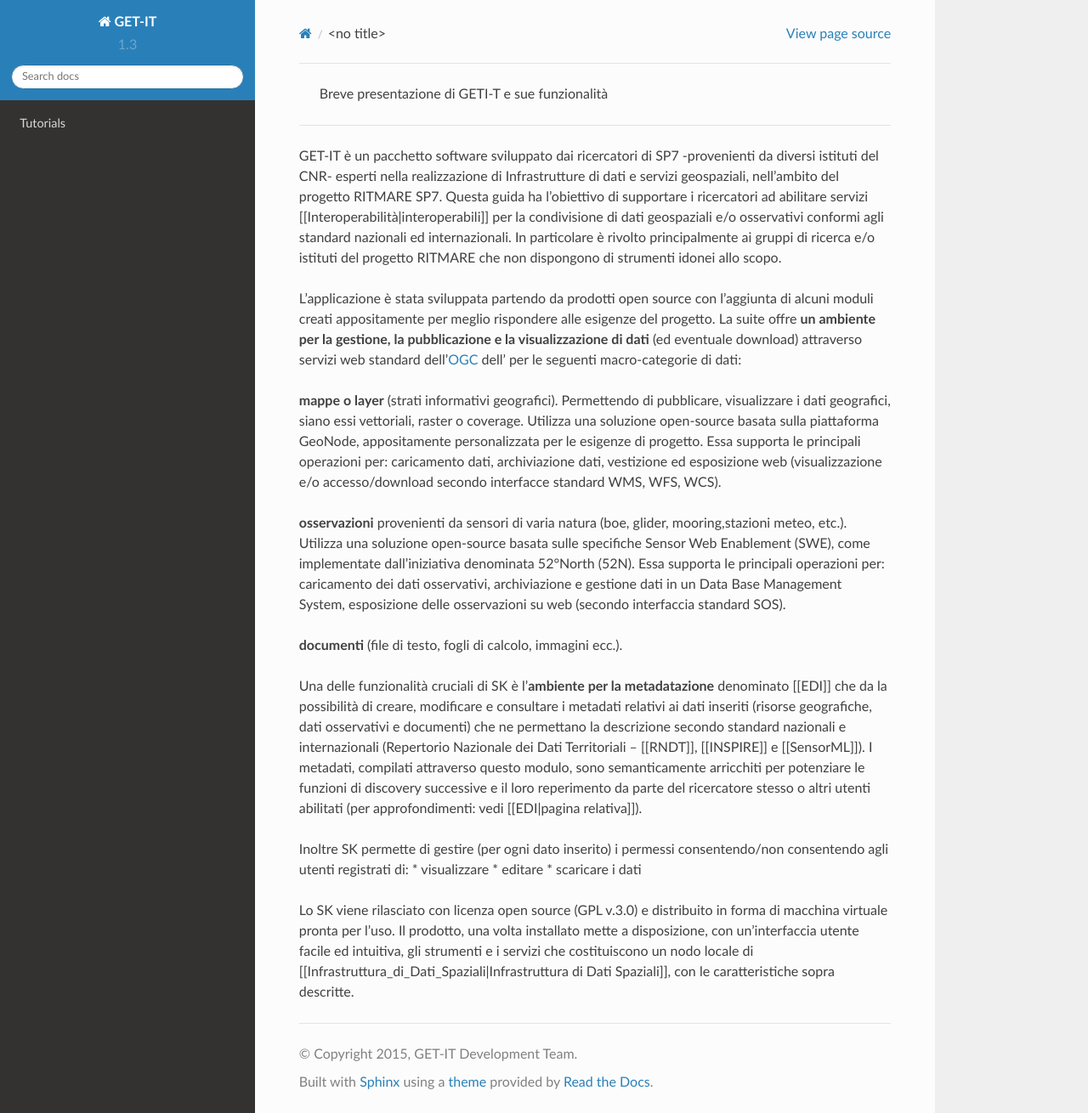
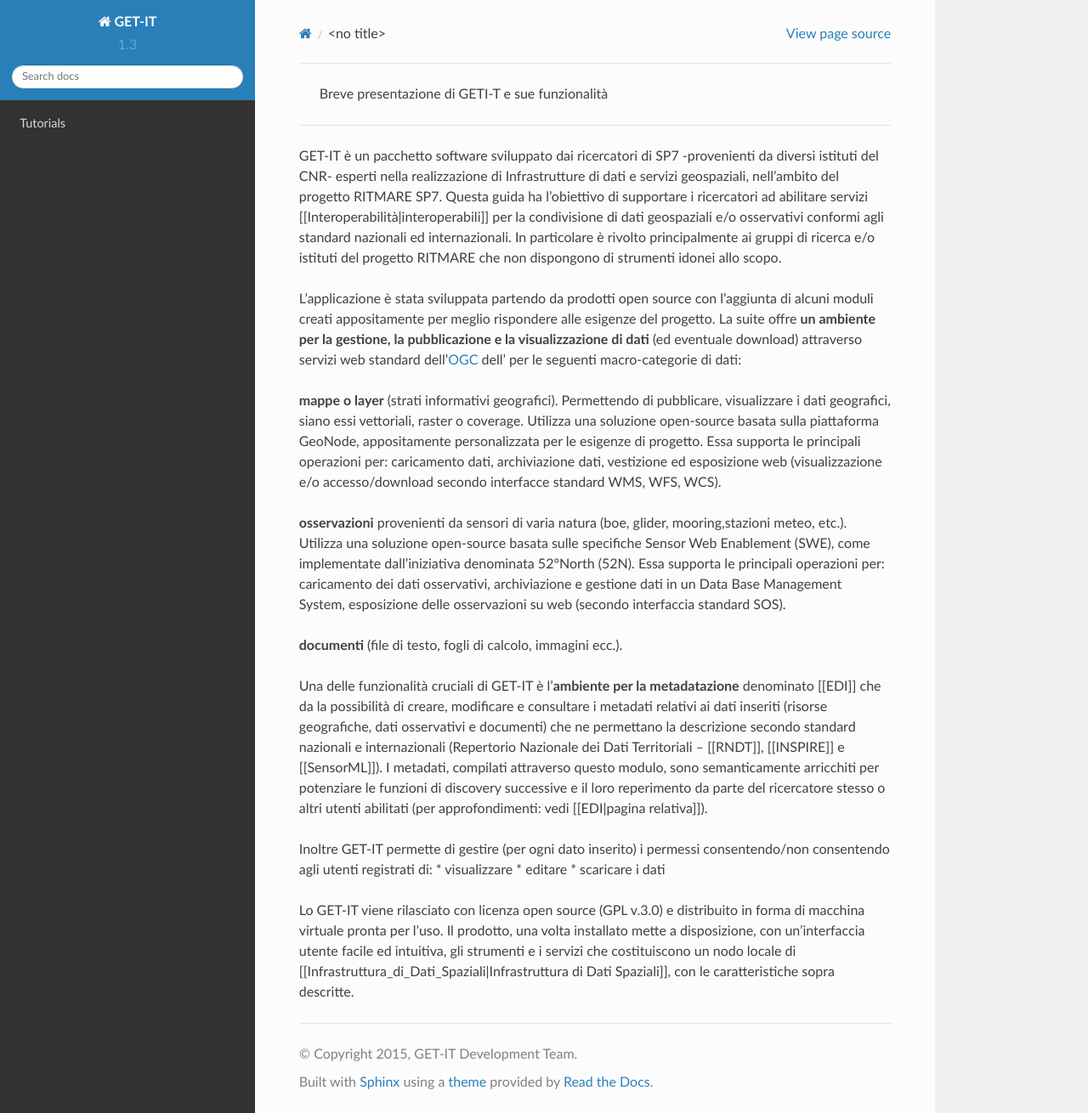
Before and after one commit to SP7-Ritmare/starterkit, a Sphinx documentation site: the page built from docs/presentation.rst, in a window 1280 px wide and 1310 px high. Shown: the whole window at 85% size. Built offline with Sphinx 7.4.7 and the Read the Docs theme 2.0.0, drawn with Linux system fonts in a browser that asks for light colours.

Commit message:
modifica test sk con get-it

```diff
--- a/docs/presentation.rst
+++ b/docs/presentation.rst
@@ -12,13 +12,13 @@ La suite offre **un ambiente per  la gestione, la pubblicazione e la visualizzaz
 #. **osservazioni** provenienti da sensori di varia natura (boe, glider, mooring,stazioni meteo, etc.). Utilizza una soluzione open-source basata sulle specifiche Sensor Web Enablement (SWE), come implementate dall'iniziativa denominata 52°North (52N). Essa supporta le principali operazioni per: caricamento dei dati osservativi, archiviazione e gestione dati in un Data Base Management System, esposizione delle osservazioni su web (secondo interfaccia standard SOS).
 #. **documenti** (file di testo, fogli di calcolo, immagini ecc.).
 
-Una delle funzionalità cruciali di SK è l'**ambiente per la metadatazione** denominato [[EDI]] che da la possibilità di creare, modificare e consultare i metadati relativi ai dati inseriti (risorse geografiche, dati osservativi  e documenti) che ne permettano la descrizione secondo standard nazionali e internazionali (Repertorio Nazionale dei Dati Territoriali – [[RNDT]], [[INSPIRE]] e [[SensorML]]).
+Una delle funzionalità cruciali di GET-IT è l'**ambiente per la metadatazione** denominato [[EDI]] che da la possibilità di creare, modificare e consultare i metadati relativi ai dati inseriti (risorse geografiche, dati osservativi  e documenti) che ne permettano la descrizione secondo standard nazionali e internazionali (Repertorio Nazionale dei Dati Territoriali – [[RNDT]], [[INSPIRE]] e [[SensorML]]).
 I metadati, compilati attraverso questo modulo, sono semanticamente arricchiti 	per potenziare le funzioni di discovery successive e il loro reperimento da parte del ricercatore stesso o altri utenti abilitati (per approfondimenti: vedi [[EDI|pagina relativa]]).
 
-Inoltre SK permette di gestire (per ogni dato inserito) i permessi consentendo/non consentendo agli utenti registrati di:
+Inoltre GET-IT permette di gestire (per ogni dato inserito) i permessi consentendo/non consentendo agli utenti registrati di:
 * visualizzare
 * editare
 * scaricare i dati
 
 
-Lo SK viene rilasciato con licenza open source (GPL v.3.0) e distribuito in forma di macchina virtuale pronta per l’uso. Il prodotto, una volta installato mette a disposizione, con un'interfaccia utente facile ed intuitiva, gli strumenti e i servizi che costituiscono un nodo locale di [[Infrastruttura_di_Dati_Spaziali|Infrastruttura di Dati Spaziali]], con le caratteristiche sopra descritte.
+Lo GET-IT viene rilasciato con licenza open source (GPL v.3.0) e distribuito in forma di macchina virtuale pronta per l’uso. Il prodotto, una volta installato mette a disposizione, con un'interfaccia utente facile ed intuitiva, gli strumenti e i servizi che costituiscono un nodo locale di [[Infrastruttura_di_Dati_Spaziali|Infrastruttura di Dati Spaziali]], con le caratteristiche sopra descritte.
```
